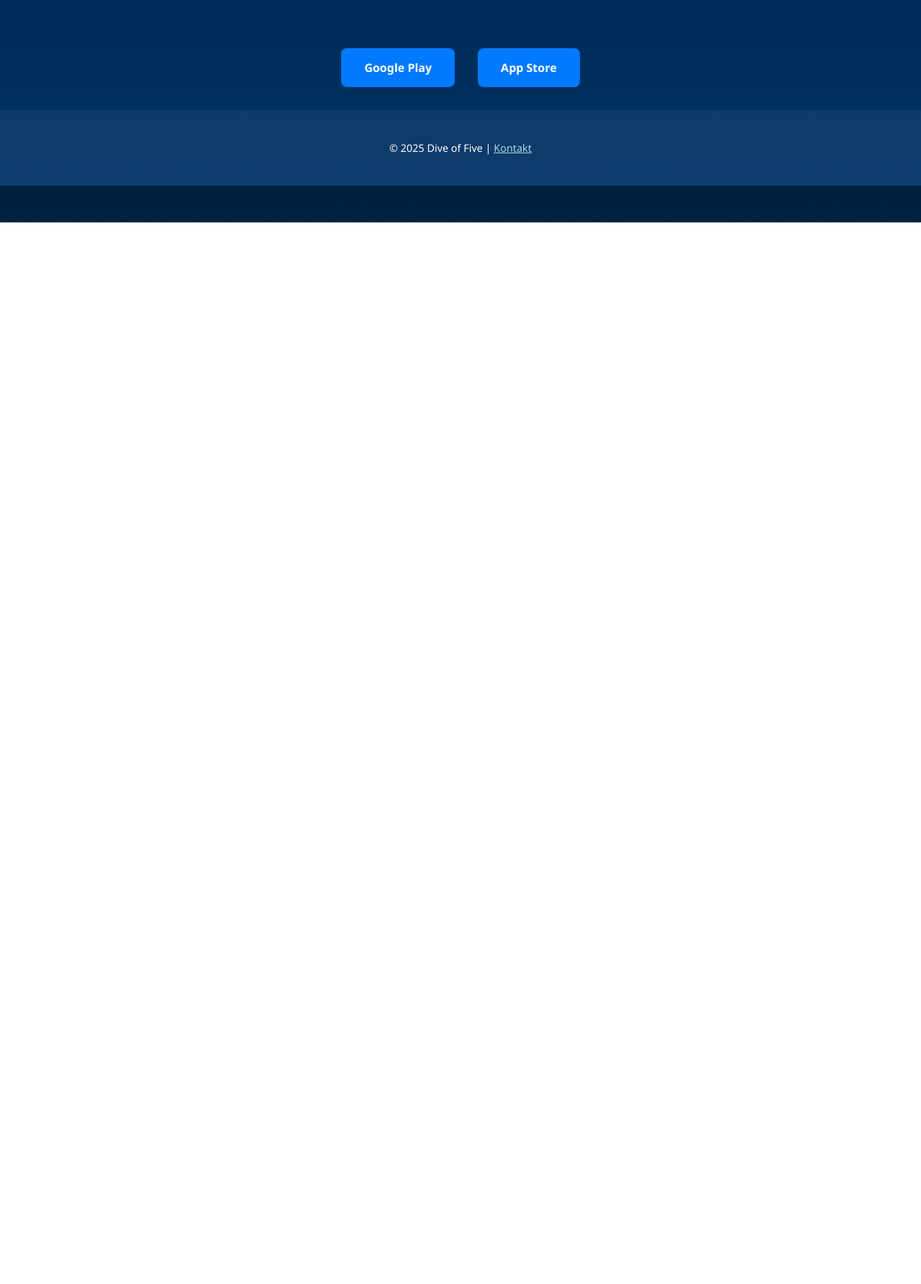
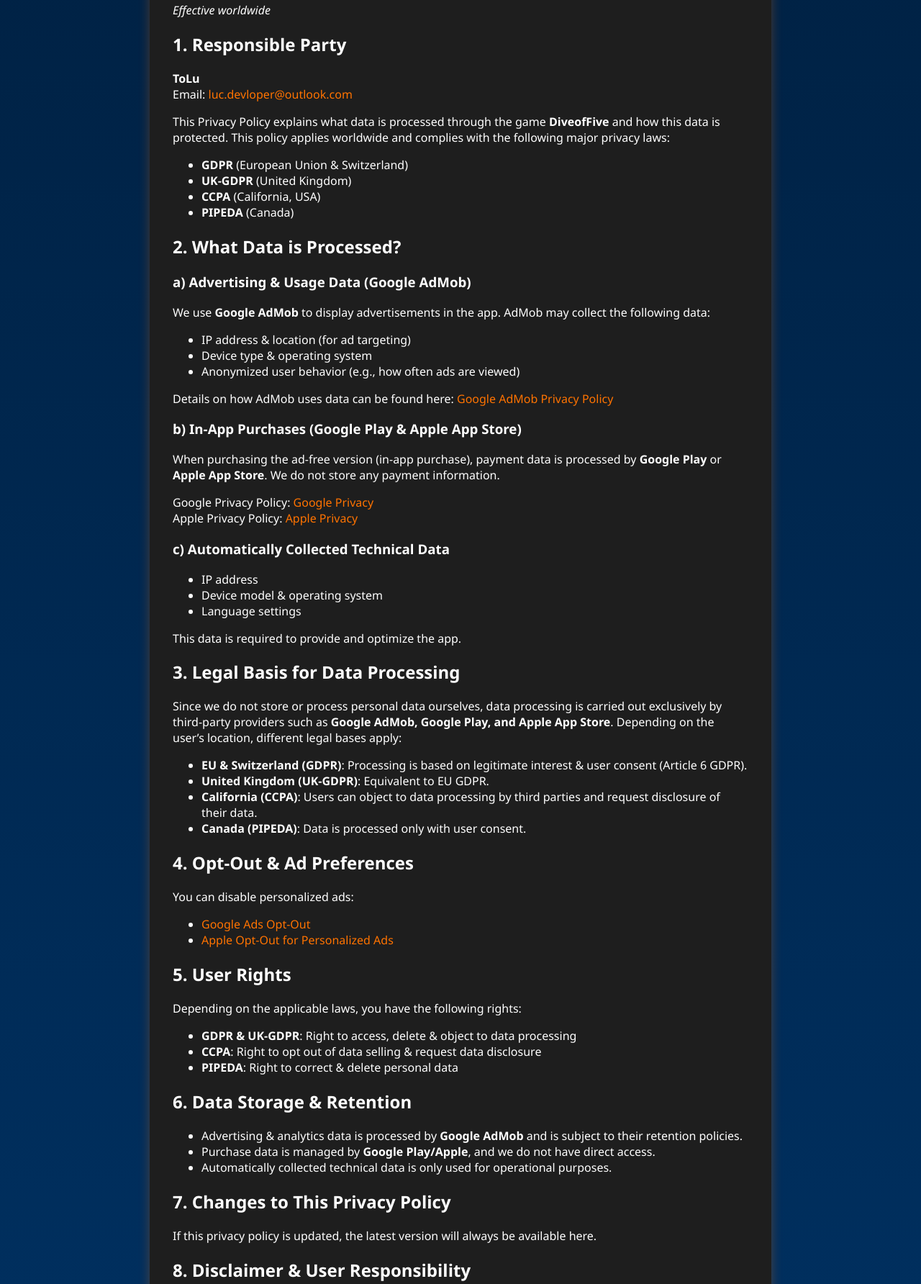
Before and after one commit to TOLUGS/DiveofFive, a plain HTML site: page index.html in a window 1280 px wide. Shown: the part 491-2275 px from the top of the page at 72% size. Before the commit the page ends 800 px from the top, so only its background shows below. Drawn offline with Linux system fonts and the light colour scheme.

Commit message:
index.html

```diff
--- a/index.html
+++ b/index.html
@@ -40,6 +40,9 @@
       padding: 2em;
       max-width: 800px;
       margin: auto;
+      background: #1e1e1e;
+      border-radius: 8px;
+      box-shadow: 0px 0px 15px rgba(255, 115, 0, 0.3);
     }
     .buttons {
       display: flex;
@@ -65,6 +68,13 @@
       h1 { font-size: 2em; }
       .buttons { flex-direction: column; gap: 1em; }
     }
+    a {
+      color: #ff7300;
+      text-decoration: none;
+    }
+    a:hover {
+      text-decoration: underline;
+    }
   </style>
 </head>
 <body>
@@ -80,9 +90,94 @@
   <h1>Dive of Five – Das ultimative U-Boot-Game!</h1>
 
   <div class="content">
-    <h2>Datenschutzrichtlinie</h2>
-    <p>Wir respektieren deine Privatsphäre. Das Spiel verwendet AdMob zur Anzeige von Werbung. AdMob kann bestimmte Gerätedaten erfassen, um personalisierte Anzeigen zu liefern. Wir sammeln selbst keine personenbezogenen Daten.</p>
-    <p>Du kannst jederzeit in den App-Einstellungen deine Zustimmung zur personalisierten Werbung ändern.</p>
+    <h1>Privacy Policy for DiveofFive</h1>
+    <p><em>Effective worldwide</em></p>
+
+    <h2>1. Responsible Party</h2>
+    <p><strong>ToLu</strong><br>
+    Email: <a href="mailto:luc.devloper@outlook.com">luc.devloper@outlook.com</a></p>
+
+    <p>This Privacy Policy explains what data is processed through the game <strong>DiveofFive</strong> and how this data is protected. This policy applies worldwide and complies with the following major privacy laws:</p>
+
+    <ul>
+      <li><strong>GDPR</strong> (European Union & Switzerland)</li>
+      <li><strong>UK-GDPR</strong> (United Kingdom)</li>
+      <li><strong>CCPA</strong> (California, USA)</li>
+      <li><strong>PIPEDA</strong> (Canada)</li>
+    </ul>
+
+    <h2>2. What Data is Processed?</h2>
+    <h3>a) Advertising & Usage Data (Google AdMob)</h3>
+    <p>We use <strong>Google AdMob</strong> to display advertisements in the app. AdMob may collect the following data:</p>
+    <ul>
+      <li>IP address & location (for ad targeting)</li>
+      <li>Device type & operating system</li>
+      <li>Anonymized user behavior (e.g., how often ads are viewed)</li>
+    </ul>
+    <p>Details on how AdMob uses data can be found here:
+      <a href="https://policies.google.com/technologies/ads" target="_blank">Google AdMob Privacy Policy</a></p>
+
+    <h3>b) In-App Purchases (Google Play & Apple App Store)</h3>
+    <p>When purchasing the ad-free version (in-app purchase), payment data is processed by <strong>Google Play</strong> or <strong>Apple App Store</strong>. We do not store any payment information.</p>
+    <p>
+      Google Privacy Policy:
+      <a href="https://policies.google.com/privacy" target="_blank">Google Privacy</a><br>
+      Apple Privacy Policy:
+      <a href="https://www.apple.com/legal/privacy/en-ww/" target="_blank">Apple Privacy</a>
+    </p>
+
+    <h3>c) Automatically Collected Technical Data</h3>
+    <ul>
+      <li>IP address</li>
+      <li>Device model & operating system</li>
+      <li>Language settings</li>
+    </ul>
+    <p>This data is required to provide and optimize the app.</p>
+
+    <h2>3. Legal Basis for Data Processing</h2>
+    <p>Since we do not store or process personal data ourselves, data processing is carried out exclusively by third-party providers such as <strong>Google AdMob, Google Play, and Apple App Store</strong>. Depending on the user’s location, different legal bases apply:</p>
+    <ul>
+      <li><strong>EU & Switzerland (GDPR)</strong>: Processing is based on legitimate interest & user consent (Article 6 GDPR).</li>
+      <li><strong>United Kingdom (UK-GDPR)</strong>: Equivalent to EU GDPR.</li>
+      <li><strong>California (CCPA)</strong>: Users can object to data processing by third parties and request disclosure of their data.</li>
+      <li><strong>Canada (PIPEDA)</strong>: Data is processed only with user consent.</li>
+    </ul>
+
+    <h2>4. Opt-Out & Ad Preferences</h2>
+    <p>You can disable personalized ads:</p>
+    <ul>
+      <li><a href="https://adssettings.google.com" target="_blank">Google Ads Opt-Out</a></li>
+      <li><a href="https://support.apple.com/en-us/HT202074" target="_blank">Apple Opt-Out for Personalized Ads</a></li>
+    </ul>
+
+    <h2>5. User Rights</h2>
+    <p>Depending on the applicable laws, you have the following rights:</p>
+    <ul>
+      <li><strong>GDPR & UK-GDPR</strong>: Right to access, delete & object to data processing</li>
+      <li><strong>CCPA</strong>: Right to opt out of data selling & request data disclosure</li>
+      <li><strong>PIPEDA</strong>: Right to correct & delete personal data</li>
+    </ul>
+
+    <h2>6. Data Storage & Retention</h2>
+    <ul>
+      <li>Advertising & analytics data is processed by <strong>Google AdMob</strong> and is subject to their retention policies.</li>
+      <li>Purchase data is managed by <strong>Google Play/Apple</strong>, and we do not have direct access.</li>
+      <li>Automatically collected technical data is only used for operational purposes.</li>
+    </ul>
+
+    <h2>7. Changes to This Privacy Policy</h2>
+    <p>If this privacy policy is updated, the latest version will always be available here.</p>
+
+    <h2>8. Disclaimer & User Responsibility</h2>
+    <p>This app was developed with great care. However, we assume no liability for any consequences or damages resulting from its use. All functionalities are provided without guarantee for accuracy or completeness.</p>
+    <p>Any duplication, imitation or distribution of the content is prohibited without prior written consent.</p>
+    <p>Each user is responsible for how the app is used, particularly regarding data privacy and local legal compliance.</p>
+
+    <h2>Contact</h2>
+    <p><strong>ToLu</strong><br>
+    Email: <a href="mailto:luc.devloper@outlook.com">luc.devloper@outlook.com</a></p>
+
+    <p><strong>Last Updated:</strong> 01. June 2025</p>
   </div>
 
   <div class="buttons">
```
